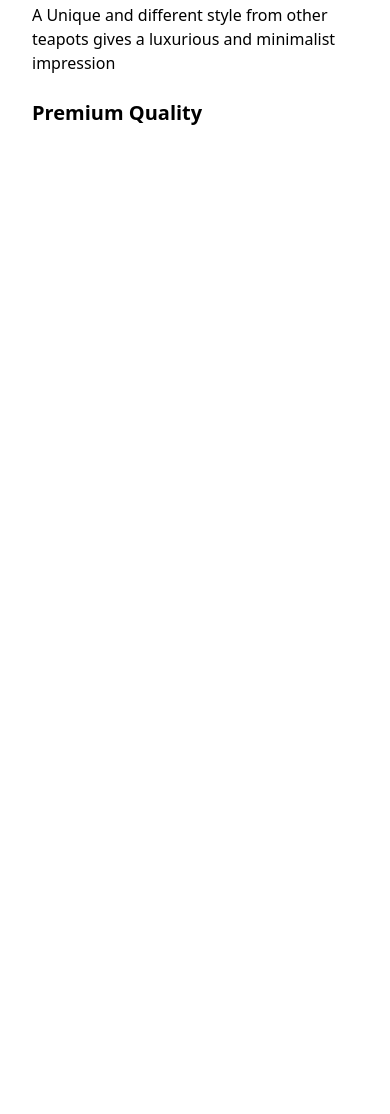
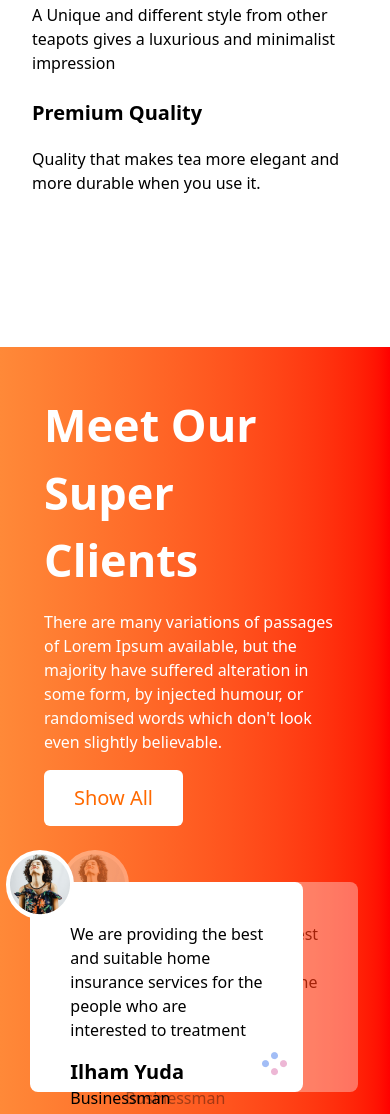
Before and after one commit to habibullah22/test-git-repo, a plain HTML site: page index.html in a window 390 px wide. Shown: the part 3810-4924 px from the top of the page. Before the commit the page ends 4109 px from the top, so only its background shows below. Drawn offline with nearby package versions, Linux system fonts and the light colour scheme.

Commit message:
aded fourth section with responsive

```diff
--- a/index.html
+++ b/index.html
@@ -82,9 +82,55 @@ tea time at The <br> Tea House</h1>
             <h2 class="text-xl font-bold">Unique Taste</h2>
             <p class="my-6">A Unique and different style from other teapots gives a luxurious and minimalist impression</p>
             <h2 class="text-xl font-bold">Premium Quality</h2>
-            <p class="mt-5" Quality that makes tea more elegant and more durable when you use it.</p>
+            <p class="mt-5">Quality that makes tea more elegant and more durable when you use it.</p>
         </div>
      </section>
 
+     <!-- meet our section is start here  -->
+      <section class="mt-30 h-[1000px] md:h-[600px] max-w-[1150px] mx-auto bg-gradient-to-r to-[#ff0000] from-[#ff8938] flex gap-6 p-3 flex-col md:flex-row">
+        <div class="left md:w-1/2 p-8 flex justify-center items-center">
+          <div>
+              <h1 class="text-[45px] font-semibold text-white">Meet Our Super <br> Clients</h1>
+            <p class="my-4 text-white">There are many variations of passages of Lorem Ipsum available, but the majority have suffered alteration in some form, by injected humour, or randomised words which don't look even slightly believable. </p>
+            <button class="w-[139px] h-[56px] bg-gradient-to-r bg-white text-orange-500 rounded-md text-xl">Show All</button>
+          </div>
+        </div>
+        <div class="right relative  md:w-1/2">
+            <div class="card-container">
+                <div class="card p-10 bg-white h-[210px] w-[70vw] md:w-[70%] rounded-lg absolute top-[27%] left-[5%] z-10">
+                    <p>We are providing the best and suitable home insurance services for the people who are interested to treatment</p>
+                    <h2 class="text-xl font-bold mt-4">Ilham Yuda</h2>
+                    <p>Businessman</p>
+                     <div class="absolute -top-8 -left-6 rounded-full p-1 bg-white">
+                         <img src="./images/client.png" alt="">
+                     </div>
+                      <img src="./images/circles.png" class="absolute right-4 bottom-4" alt="">
+                  </div>
+                <div class="card p-10 bg-white h-[210px] w-[70vw] md:w-[70%] rounded-lg absolute top-[5%] left-[20%] opacity-20">
+                    <p>We are providing the best and suitable home insurance services for the people who are interested to treatment</p>
+                    <h2 class="text-xl font-bold mt-4">Ilham Yuda</h2>
+                    <p>Businessman</p>
+                     <div class="absolute -top-8 -left-6 rounded-full p-1 bg-white">
+                         <img src="./images/client.png" alt="">
+
+                     </div>
+
+                  </div>
+                <div class="card p-10 bg-white h-[210px] w-[70vw] md:w-[70%] rounded-lg absolute top-[50%] left-[20%] opacity-20">
+                    <p>We are providing the best and suitable home insurance services for the people who are interested to treatment</p>
+                    <h2 class="text-xl font-bold mt-4">Ilham Yuda</h2>
+                    <p>Businessman</p>
+                     <div class="absolute -top-8 -left-6 rounded-full p-1 bg-white">
+                         <img src="./images/client.png" alt="">
+                     </div>
+                  </div>
+
+
+                </div>
+
+            </div>
+        </div>
+      </section>
+
 </body>
 </html>
```
